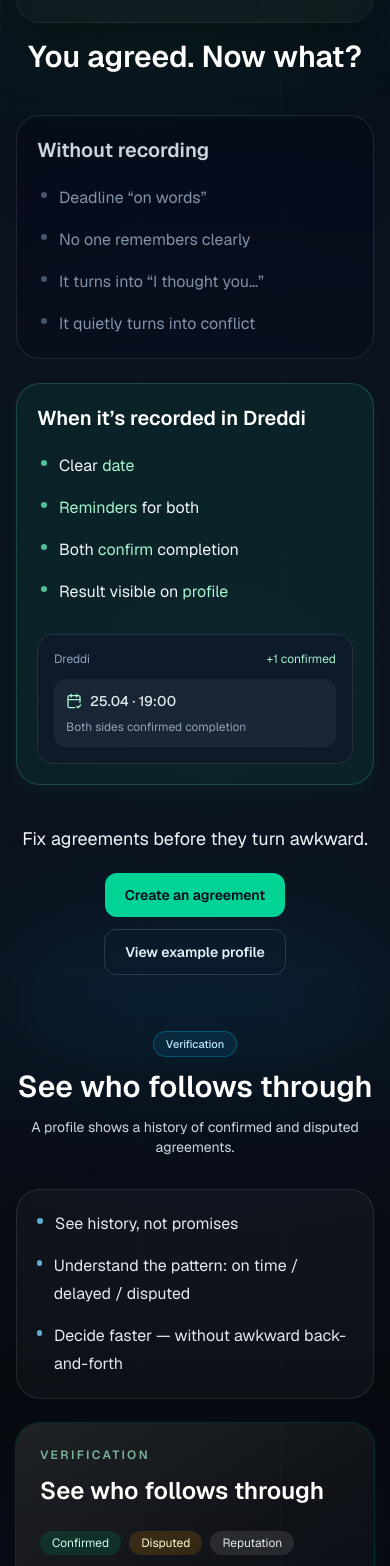
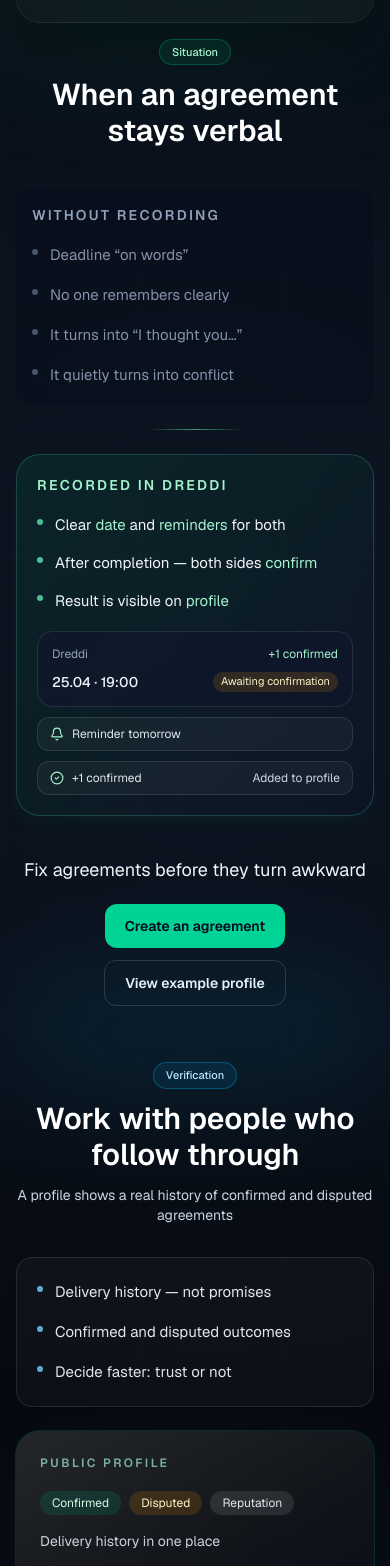
Before and after one commit to wanderwe/dreddi-mvp, a Next.js app: page / in a window 390 px wide. Shown: the part 1202-2768 px from the top of the page. Built offline with nearby package versions, Linux system fonts and the light colour scheme; no server answers.

Commit message:
Make landing middle sections more premium and product-like

```diff
--- a/src/app/components/landing/ReputationSection.tsx
+++ b/src/app/components/landing/ReputationSection.tsx
@@ -25,7 +25,7 @@ export function ReputationSection({ copy, scoreCopy }: ReputationSectionProps) {
         </div>
 
         <div className="grid gap-6 lg:grid-cols-[0.95fr_1.05fr] lg:items-start">
-          <ul className="space-y-3.5 rounded-3xl border border-white/10 bg-white/[0.03] p-5 text-base leading-7 text-slate-200 sm:p-6">
+          <ul className="space-y-3 rounded-2xl border border-white/10 bg-white/[0.03] p-5 text-[15px] leading-7 text-slate-200 sm:p-6">
             {copy.bullets.map((item) => (
               <li key={item} className="flex items-start gap-3">
                 <span aria-hidden className="mt-2 inline-block h-1.5 w-1.5 rounded-full bg-sky-300/80" />
@@ -34,13 +34,12 @@ export function ReputationSection({ copy, scoreCopy }: ReputationSectionProps) {
             ))}
           </ul>
 
-          <div className="rounded-3xl bg-gradient-to-br from-white/10 via-white/5 to-slate-900/40 p-6 shadow-[0_25px_80px_rgba(15,23,42,0.6)] ring-1 ring-emerald-500/20">
+          <div className="rounded-3xl bg-gradient-to-br from-white/12 via-white/6 to-slate-900/45 p-6 shadow-[0_25px_80px_rgba(15,23,42,0.6)] ring-1 ring-emerald-500/20">
             <p className="text-xs font-semibold uppercase tracking-[0.2em] text-emerald-200/70">
-              {copy.label}
+              {copy.cardLabel}
             </p>
-            <h3 className="mt-3 text-2xl font-semibold text-white">{copy.title}</h3>
 
-            <div className="mt-6 flex flex-wrap gap-2 text-xs text-slate-200/80">
+            <div className="mt-5 flex flex-wrap gap-2 text-xs text-slate-200/80">
               <span className="rounded-full bg-emerald-500/15 px-3 py-1 text-emerald-100">
                 {scoreCopy.cards.confirmed}
               </span>
--- a/src/app/components/landing/UseCasesSection.tsx
+++ b/src/app/components/landing/UseCasesSection.tsx
@@ -1,5 +1,5 @@
 import Link from "next/link";
-import { CalendarCheck2 } from "lucide-react";
+import { Bell, CheckCircle2, MoveRight } from "lucide-react";
 
 import type { LandingCopy } from "@/lib/landingCopy";
 
@@ -43,50 +43,86 @@ export function UseCasesSection({ copy }: UseCasesSectionProps) {
       />
 
       <div className="relative space-y-10 sm:space-y-14">
-        <div className="space-y-3 text-center">
-          <h2 className="text-3xl font-semibold text-white sm:text-4xl">
-            {copy.title}
-          </h2>
+        <div className="space-y-3 text-center sm:text-left">
+          <span className="inline-flex items-center rounded-full border border-emerald-400/25 bg-emerald-500/10 px-3 py-1 text-[11px] font-medium text-emerald-200 sm:text-sm">
+            {copy.eyebrow}
+          </span>
+          <h2 className="text-3xl font-semibold text-white sm:text-4xl">{copy.title}</h2>
         </div>
 
-        <div className="grid gap-6 lg:grid-cols-2 lg:gap-8">
-          <article className="rounded-3xl border border-white/10 bg-slate-950/30 p-5 sm:p-6">
-            <h3 className="text-xl font-semibold text-slate-300">{copy.beforeTitle}</h3>
-            <ul className="mt-5 space-y-3.5 pl-1 text-base leading-7 text-slate-400/90">
+        <div className="grid gap-6 lg:grid-cols-[0.95fr_auto_1.05fr] lg:items-start">
+          <div className="rounded-2xl bg-slate-950/20 p-4 sm:p-5">
+            <h3 className="text-sm font-semibold uppercase tracking-[0.16em] text-slate-400">
+              {copy.beforeTitle}
+            </h3>
+            <ul className="mt-4 space-y-3 text-[15px] leading-7 text-slate-400/90">
               {copy.beforeBullets.map((item) => (
                 <li key={item} className="flex items-start gap-3">
-                  <span aria-hidden className="mt-2 inline-block h-1.5 w-1.5 rounded-full bg-slate-500/70" />
+                  <span
+                    aria-hidden
+                    className="mt-2 inline-block h-1.5 w-1.5 rounded-full bg-slate-500/70"
+                  />
                   <span>{item}</span>
                 </li>
               ))}
             </ul>
-          </article>
+          </div>
 
-          <article className="rounded-3xl border border-emerald-300/20 bg-emerald-500/[0.09] p-5 shadow-lg shadow-emerald-900/10 sm:p-6">
-            <h3 className="text-xl font-semibold text-white">{copy.afterTitle}</h3>
-            <ul className="mt-5 space-y-3.5 pl-1 text-base leading-7 text-slate-100">
+          <div className="hidden h-full items-center justify-center lg:flex">
+            <div className="relative flex h-full min-h-56 items-center px-3">
+              <div className="h-full w-px bg-gradient-to-b from-transparent via-emerald-300/50 to-transparent" />
+              <MoveRight className="absolute left-1/2 top-1/2 h-4 w-4 -translate-x-1/2 -translate-y-1/2 text-emerald-200/70" />
+            </div>
+          </div>
+
+
+          <div className="flex items-center justify-center lg:hidden">
+            <div className="h-px w-24 bg-gradient-to-r from-transparent via-emerald-300/60 to-transparent" />
+          </div>
+          <div className="space-y-4 rounded-3xl border border-emerald-300/20 bg-gradient-to-br from-emerald-500/[0.1] via-emerald-500/[0.06] to-slate-900/50 p-5 shadow-lg shadow-emerald-900/10 sm:p-6">
+            <h3 className="text-sm font-semibold uppercase tracking-[0.16em] text-emerald-200">
+              {copy.afterTitle}
+            </h3>
+            <ul className="space-y-2.5 text-[15px] leading-7 text-slate-100">
               {copy.afterBullets.map((item) => (
                 <li key={item} className="flex items-start gap-3">
-                  <span aria-hidden className="mt-2 inline-block h-1.5 w-1.5 rounded-full bg-emerald-300/80" />
+                  <span
+                    aria-hidden
+                    className="mt-2 inline-block h-1.5 w-1.5 rounded-full bg-emerald-300/80"
+                  />
                   <span>{highlightText(item, copy.highlightWords)}</span>
                 </li>
               ))}
             </ul>
 
-            <div className="mt-7 max-w-xs rounded-2xl border border-white/10 bg-slate-900/70 p-4">
-              <div className="flex items-center justify-between text-xs text-slate-400">
-                <span>Dreddi</span>
-                <span className="text-emerald-200">{copy.previewDelta}</span>
+            <div className="space-y-2.5">
+              <div className="rounded-2xl border border-white/10 bg-slate-900/75 p-3.5">
+                <div className="flex items-center justify-between text-xs text-slate-400">
+                  <span>Dreddi</span>
+                  <span className="text-emerald-200">{copy.previewDelta}</span>
+                </div>
+                <div className="mt-2.5 flex items-center justify-between text-sm text-slate-100">
+                  <span className="font-medium">25.04 · 19:00</span>
+                  <span className="rounded-full bg-amber-500/15 px-2 py-0.5 text-[11px] text-amber-100">
+                    {copy.demoStatus}
+                  </span>
+                </div>
               </div>
-              <div className="mt-3 rounded-xl bg-white/5 p-3 text-sm text-slate-200">
-                <div className="flex items-center gap-2">
-                  <CalendarCheck2 className="h-4 w-4 text-emerald-200" />
-                  <span className="font-medium">25.04 · 19:00</span>
-                </div>
-                <p className="mt-2 text-xs text-slate-400">{copy.previewNote}</p>
+
+              <div className="flex items-center gap-2 rounded-xl border border-white/10 bg-white/[0.04] px-3 py-2 text-xs text-slate-200">
+                <Bell className="h-3.5 w-3.5 text-emerald-200" />
+                <span>{copy.demoReminder}</span>
+              </div>
+
+              <div className="flex items-center justify-between rounded-xl border border-white/10 bg-white/[0.04] px-3 py-2 text-xs text-slate-200">
+                <span className="flex items-center gap-2">
+                  <CheckCircle2 className="h-3.5 w-3.5 text-emerald-200" />
+                  {copy.previewDelta}
+                </span>
+                <span className="text-slate-300">{copy.demoProfileAdded}</span>
               </div>
             </div>
-          </article>
+          </div>
         </div>
 
         <div className="space-y-5 text-center">
--- a/src/lib/landingCopy.ts
+++ b/src/lib/landingCopy.ts
@@ -6,6 +6,7 @@ export type LandingCopy = {
     description: string;
   };
   useDreddi: {
+    eyebrow: string;
     title: string;
     beforeTitle: string;
     beforeBullets: string[];
@@ -17,6 +18,9 @@ export type LandingCopy = {
     ctaSecondary: string;
     previewDelta: string;
     previewNote: string;
+    demoStatus: string;
+    demoReminder: string;
+    demoProfileAdded: string;
   };
   reputation: {
     label: string;
@@ -24,6 +28,7 @@ export type LandingCopy = {
     subtitle: string;
     bullets: string[];
     cardMicrocopy: string;
+    cardLabel: string;
     ctaPrimary: string;
     ctaSecondary: string;
   };
@@ -90,7 +95,8 @@ export const landingCopy: Record<Locale, LandingCopy> = {
         "Фіксуйте угоди з друзями, партнерами та клієнтами.\nПросто, публічно або приватно — без контрактів, без тиску.",
     },
     useDreddi: {
-      title: "Домовились. І що далі?",
+      eyebrow: "Ситуація",
+      title: "Коли домовленість залишається словами",
       beforeTitle: "Без фіксації",
       beforeBullets: [
         "Дедлайн “на словах”",
@@ -98,30 +104,33 @@ export const landingCopy: Record<Locale, LandingCopy> = {
         "Починається “я думав ти…”",
         "Це тихо переростає в конфлікт",
       ],
-      afterTitle: "Коли це зафіксовано в Dreddi",
+      afterTitle: "Зафіксовано в Dreddi",
       afterBullets: [
-        "Є конкретна дата",
-        "Обом приходить нагадування",
-        "Виконання підтверджують обидві сторони",
+        "Є дата і нагадування обом",
+        "Після виконання — підтвердження двох сторін",
         "Результат видно в профілі",
       ],
-      highlightWords: ["дата", "нагадування", "підтверджують", "профілі"],
-      ctaLine: "Фіксуйте домовленості до того, як стане незручно.",
+      highlightWords: ["дата", "нагадування", "підтвердження", "профілі"],
+      ctaLine: "Фіксуйте домовленості до того, як стане незручно",
       ctaPrimary: "Створити домовленість",
       ctaSecondary: "Подивитись приклад профілю",
       previewDelta: "+1 підтверджено",
       previewNote: "Обидві сторони підтвердили виконання",
+      demoStatus: "Очікує підтвердження",
+      demoReminder: "Нагадування завтра",
+      demoProfileAdded: "Додано в профіль",
     },
     reputation: {
       label: "Перевірка",
-      title: "Ви бачите, хто тримає слово",
-      subtitle: "Профіль показує історію підтверджених та оскаржених домовленостей.",
+      title: "Працюйте з тими, хто виконує",
+      subtitle: "Профіль показує реальну історію підтверджених та оскаржених домовленостей",
       bullets: [
-        "Дивіться історію домовленостей, а не обіцянки",
-        "Розумійте стиль виконання: вчасно / з переносами / з конфліктами",
-        "Приймайте рішення швидше — без зайвих пояснень",
+        "Історія виконання — не обіцянки",
+        "Підтверджені та оскаржені результати",
+        "Швидше рішення: довіряти чи ні",
       ],
       cardMicrocopy: "Історія виконання — в одному місці",
+      cardLabel: "Публічний профіль",
       ctaPrimary: "Переглянути приклад профілю",
       ctaSecondary: "Переглянути угоди",
     },
@@ -186,7 +195,8 @@ export const landingCopy: Record<Locale, LandingCopy> = {
         "Track deals with friends, partners and clients.\nSimple, public or private — no contracts, no pressure.",
     },
     useDreddi: {
-      title: "You agreed. Now what?",
+      eyebrow: "Situation",
+      title: "When an agreement stays verbal",
       beforeTitle: "Without recording",
       beforeBullets: [
         "Deadline “on words”",
@@ -194,30 +204,33 @@ export const landingCopy: Record<Locale, LandingCopy> = {
         "It turns into “I thought you…”",
         "It quietly turns into conflict",
       ],
-      afterTitle: "When it’s recorded in Dreddi",
+      afterTitle: "Recorded in Dreddi",
       afterBullets: [
-        "Clear date",
-        "Reminders for both",
-        "Both confirm completion",
-        "Result visible on profile",
+        "Clear date and reminders for both",
+        "After completion — both sides confirm",
+        "Result is visible on profile",
       ],
       highlightWords: ["date", "Reminders", "confirm", "profile"],
-      ctaLine: "Fix agreements before they turn awkward.",
+      ctaLine: "Fix agreements before they turn awkward",
       ctaPrimary: "Create an agreement",
       ctaSecondary: "View example profile",
       previewDelta: "+1 confirmed",
       previewNote: "Both sides confirmed completion",
+      demoStatus: "Awaiting confirmation",
+      demoReminder: "Reminder tomorrow",
+      demoProfileAdded: "Added to profile",
     },
     reputation: {
       label: "Verification",
-      title: "See who follows through",
-      subtitle: "A profile shows a history of confirmed and disputed agreements.",
+      title: "Work with people who follow through",
+      subtitle: "A profile shows a real history of confirmed and disputed agreements",
       bullets: [
-        "See history, not promises",
-        "Understand the pattern: on time / delayed / disputed",
-        "Decide faster — without awkward back-and-forth",
+        "Delivery history — not promises",
+        "Confirmed and disputed outcomes",
+        "Decide faster: trust or not",
       ],
       cardMicrocopy: "Delivery history in one place",
+      cardLabel: "Public profile",
       ctaPrimary: "View example profile",
       ctaSecondary: "View deals",
     },
```
